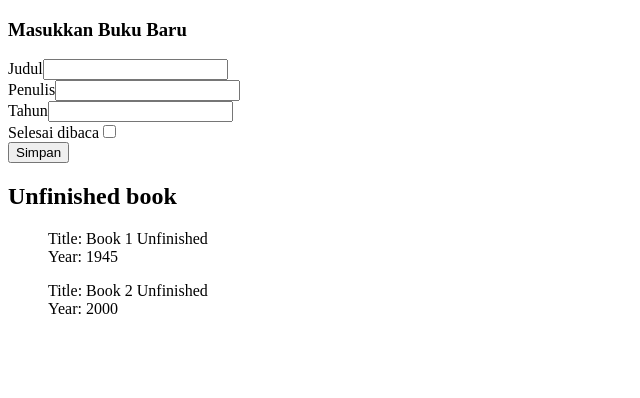
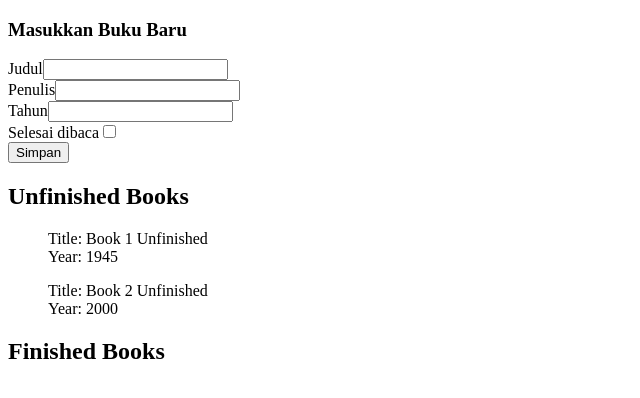
Before and after one commit to stevelukis/Bookshelf, a React (Create React App) app: page / in a window 1280 px wide. Shown: the top 398 px of the page, without its empty margins (0-640 px from the left). Built offline with nearby package versions, Linux system fonts and the light colour scheme.

Commit message:
Raise the shelf name out of the component body and define it in outer scope instead, which is in App component.

```diff
--- a/src/App.js
+++ b/src/App.js
@@ -2,10 +2,27 @@ import {AddBook} from "./add-book/components"
 import {Bookshelf} from "./bookshelf/components";
 
 function App() {
+
+  const unfinishedBookList = [
+    {
+      id: 1,
+      title: "Book 1 Unfinished",
+      year: 1945,
+      finished: false,
+    },
+    {
+      id: 2,
+      title: "Book 2 Unfinished",
+      year: 2000,
+      finished: false,
+    },
+  ]
+
   return (
     <div>
       <AddBook/>
-      <Bookshelf/>
+      <Bookshelf finished={false} bookList={unfinishedBookList}/>
+      <Bookshelf finished={true}/>
     </div>
   )
 }
--- a/src/bookshelf/components.js
+++ b/src/bookshelf/components.js
@@ -1,26 +1,17 @@
 import Book from "../book/components";
 
-export function Bookshelf() {
-  const book_list = [
-    {
-      id: 1,
-      title: "Book 1 Unfinished",
-      year: 1945,
-      finished: false,
-    },
-    {
-      id: 2,
-      title: "Book 2 Unfinished",
-      year: 2000,
-      finished: false,
-    },
-  ]
+export function Bookshelf(props) {
+  const bookshelfName = props.finished ? "Finished Books" : "Unfinished Books"
+
+  let {bookList} = props;
+  // If bookList is undefined, replace it with an empty array
+  bookList = bookList ? bookList : [];
 
   return (
     <section>
-      <h2>Unfinished book</h2>
+      <h2>{bookshelfName}</h2>
       <ul>
-        {book_list.map(book => {
+        {bookList.map(book => {
           return (
             <Book book={book} />
           )
```
